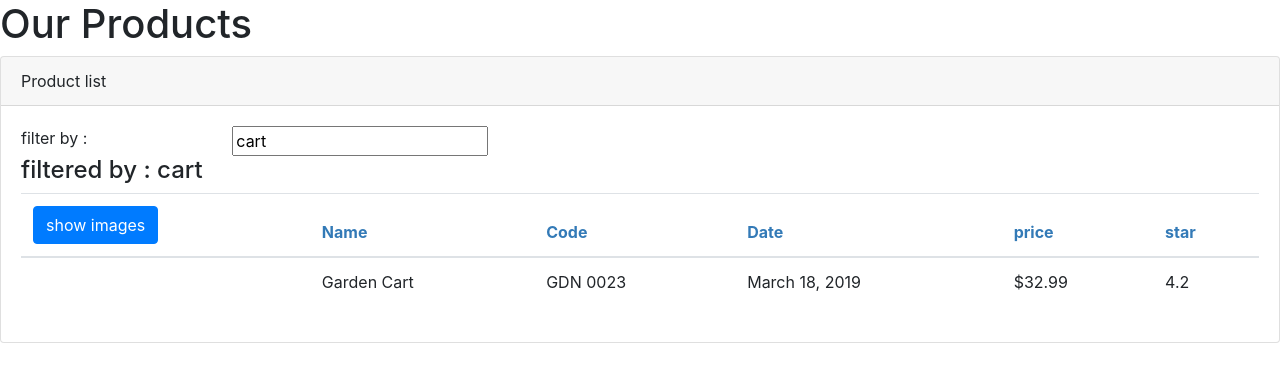
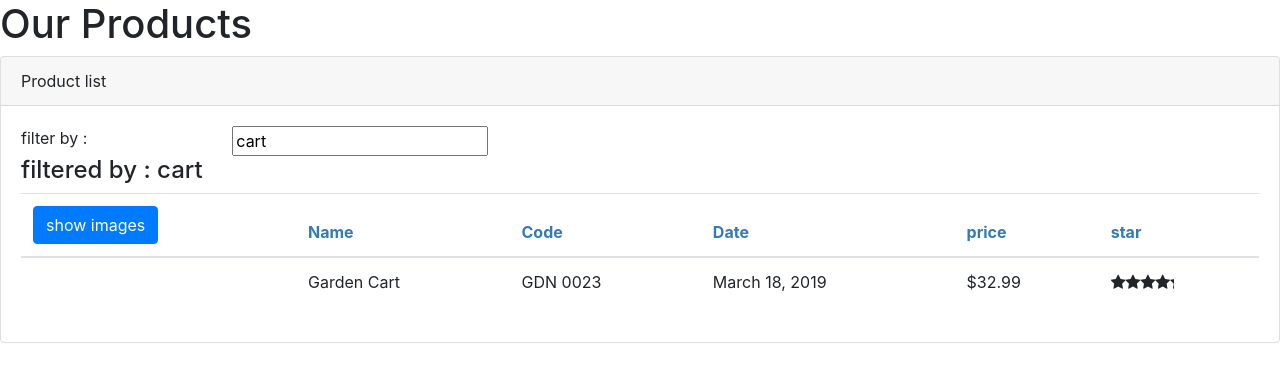
Before and after one commit to MariemBADIS/AngularProduct, an Angular app: page / in a window 1280 px wide. Shown: the top 382 px of the page. Built offline with nearby package versions, Linux system fonts and the light colour scheme.

Commit message:
feat : create-star-for-each-item-in-list-product

```diff
--- a/src/app/app.module.ts
+++ b/src/app/app.module.ts
@@ -6,13 +6,15 @@ import {AppComponent} from './app.component';
 import {HomeComponent} from './home/home.component';
 import {ProductListComponent} from './products/product-list/product-list.component';
 import {ConvertToSpacesPipe} from './shared/convert-to-spaces.pipe';
+import { StarComponent } from './shared/star/star.component';
 
 @NgModule({
   declarations: [
     AppComponent,
     HomeComponent,
     ProductListComponent,
-    ConvertToSpacesPipe
+    ConvertToSpacesPipe,
+    StarComponent
   ],
   imports: [
     BrowserModule,
--- a/src/app/products/product-list/product-list.component.html
+++ b/src/app/products/product-list/product-list.component.html
@@ -9,7 +9,7 @@
       </div>
       <div class="col-md-4">
         <input type="text"
-        [(ngModel)]='listFilter'>
+               [(ngModel)]='listFilter'>
       </div>
     </div>
     <div class="row">
@@ -49,7 +49,12 @@
           <td>{{ product.productCode | uppercase | convertTpSpaces: '-' }}</td>
           <td>{{ product.releaseDate }}</td>
           <td>{{ product.price | currency: 'USD':'symbol':'1.2-2' }}</td>
-          <td>{{ product.starRating }}</td>
+          <td>
+            <app-star [rating]="product.starRating"
+            (ratingClicked)='onRaitingClicked($event)'>
+            <!--(notify)="onNotify($event)"-->
+            </app-star>
+          </td>
         </tr>
         </tbody>
       </table>
--- a/src/app/products/product-list/product-list.component.ts
+++ b/src/app/products/product-list/product-list.component.ts
@@ -103,4 +103,8 @@ export class ProductListComponent implements OnInit {
     return this.products.filter((product: IProduct) =>
       product.productName.toLocaleLowerCase().indexOf(filterBy) !== -1);
   }
+
+  onRaitingClicked(message: string): void {
+    this.title = 'Product List : ' + message;
+  }
 }
--- /dev/null
+++ b/src/app/shared/star/star.component.html
@@ -0,0 +1,12 @@
+<div class="crop"
+     [style.width.px]='starWidth'
+     [title]='rating'
+(click)="onClick()">
+  <div style="width: 75px;">
+    <span class="fa fa-star"></span>
+    <span class="fa fa-star"></span>
+    <span class="fa fa-star"></span>
+    <span class="fa fa-star"></span>
+    <span class="fa fa-star"></span>
+  </div>
+</div>
--- /dev/null
+++ b/src/app/shared/star/star.component.scss
@@ -0,0 +1,7 @@
+.crop {
+  overflow: hidden;
+}
+
+div {
+  cursor: pointer;
+}
--- /dev/null
+++ b/src/app/shared/star/star.component.ts
@@ -0,0 +1,28 @@
+import {Component, OnChanges, Input, Output, EventEmitter} from '@angular/core';
+
+@Component({
+  selector: 'app-star',
+  templateUrl: './star.component.html',
+  styleUrls: ['./star.component.scss']
+})
+export class StarComponent implements OnChanges {
+
+  @Input() rating = 4;
+  starWidth: number;
+  // @Output() notify: EventEmitter<string> = new EventEmitter<string>();
+  @Output() ratingClicked: EventEmitter<string> = new EventEmitter<string>();
+
+  constructor() {
+  }
+
+  ngOnChanges(): void {
+    this.starWidth = this.rating * 75 / 5;
+    console.log('rrr : ', this.rating);
+  }
+
+  onClick() {
+    this.ratingClicked.emit(`The raitin ${this.rating} was clicked `);
+  }
+
+
+}
```
Also changed, not shown: 1 other file (tests, documents, lock files or other folders).
